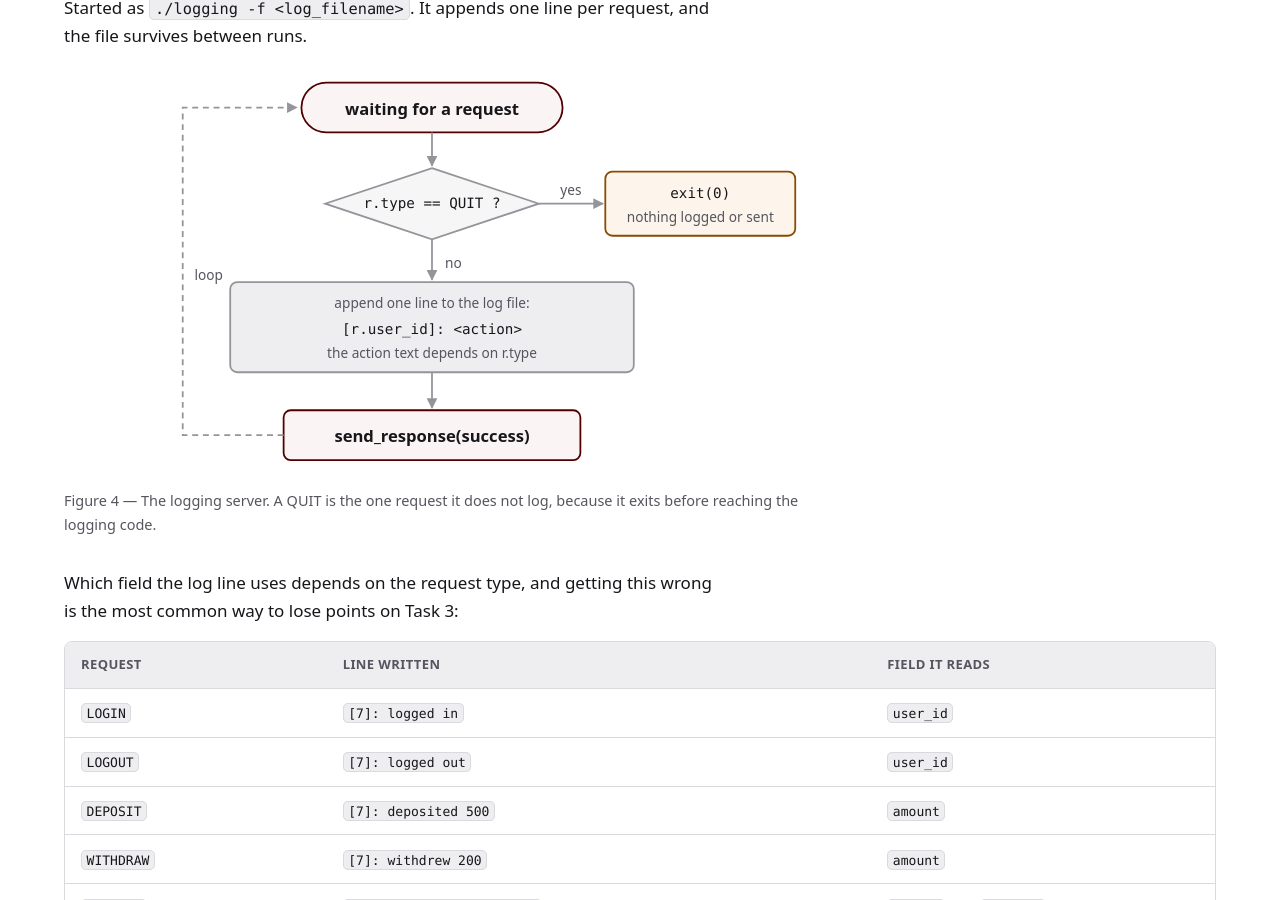
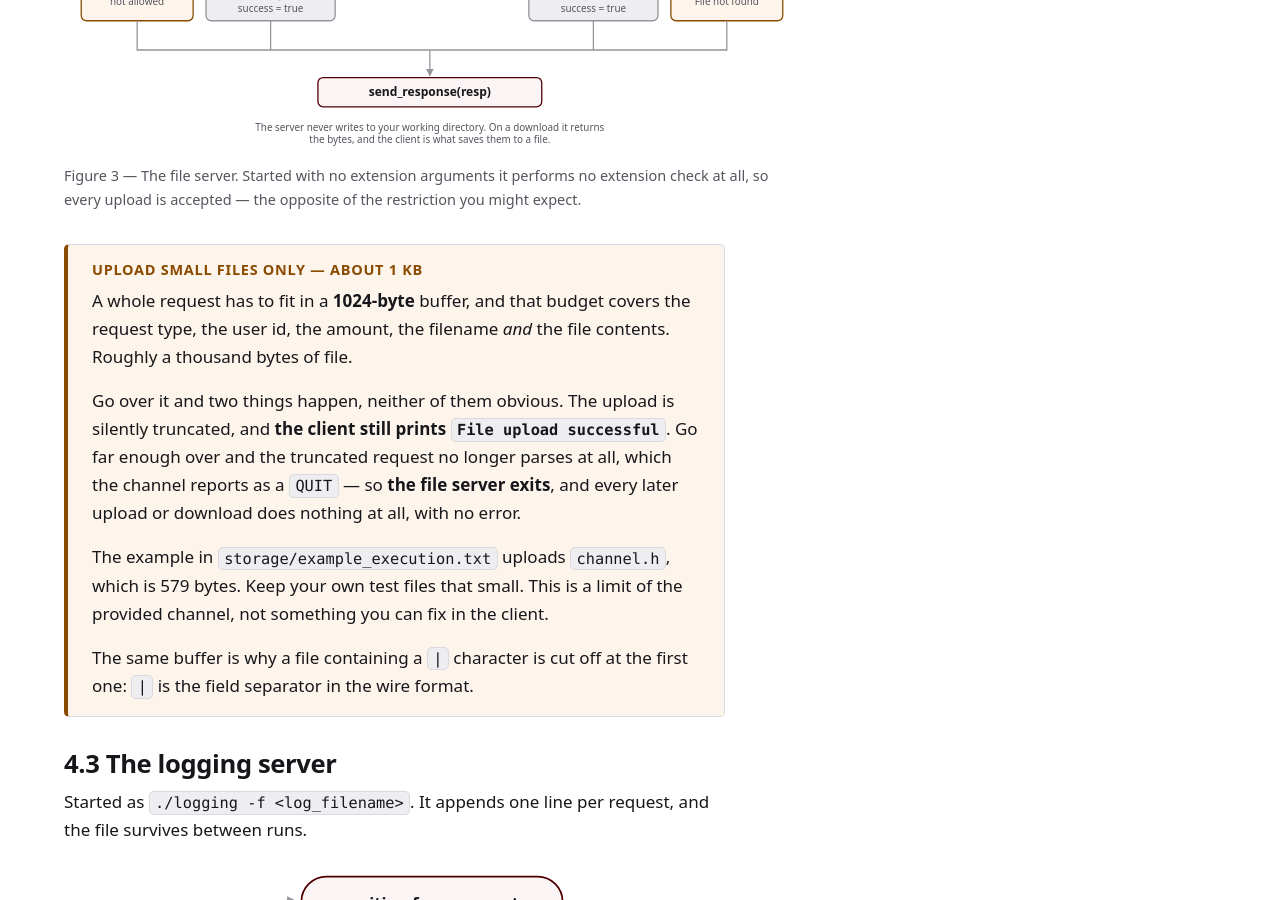
Before and after one commit to CSCE-313-FA26/CSCE-313-FA26.github.io, a Jekyll site: the page built from lab-2/index.md, in a window 1280 px wide and 900 px high, scrolled down 8794 px. Built offline with Jekyll 4.4.1, drawn with Linux system fonts in a browser that asks for light colours; some of the changed text lies outside the part shown.

Commit message:
lab 2 handout: the 1 KB upload limit, and what ARM really needs
Both found by running the lab as a student rather than by reading it.

  * Uploads must stay under about 1 KB. A whole request shares a 1024-byte
    buffer - type, user id, amount, filename AND contents. Over that the upload
    is truncated while the client still prints "File upload successful"; far
    enough over and the mangled request no longer parses, which the channel
    reports as QUIT, so THE FILE SERVER EXITS and every later file operation
    silently does nothing. Measured: 1000 bytes of payload survives, 1010 is
    truncated, 4000 kills the server. A file containing "|" is cut at the first
    one, because that is the field separator.
    The starter mentions truncation in a code comment; the handout said nothing,
    and the failure looks like a bug in the student's own client.

  * The ARM claim was wrong. channel.ll.arm needs clang 20 or newer: it uses
    "getelementptr inbounds nuw" (LLVM 19+) and "captures(none)" (LLVM 20+).
    Verified against three toolchains - LLVM 18 rejects it on nuw, LLVM 19
    rejects it on captures(none), LLVM 20 parses it cleanly. channel.ll for
    x86 parses on all three. Ubuntu 24.04 ships clang 18, so an ARM student on
    the standard image cannot build this lab at all, and the old
    rename-the-files instructions could not have fixed that either. The handout
    now says so and gives the clang-20 route, verified that
    "make CLANG=clang-20" overrides correctly.

Two new rows in the symptom table for both.

Co-Authored-By: Claude Opus 5 (1M context) <noreply@anthropic.com>
Claude-Session: https://claude.ai/code/session_01Cdfrp6jXTU4Azy52SVcfSN

```diff
--- a/lab-2/index.md
+++ b/lab-2/index.md
@@ -267,12 +267,21 @@ make
 That produces four executables: `client`, `finance`, `fileserver`, `logging`.
 
 <aside class="callout callout--note" aria-labelledby="arch-heading">
-<h2 class="callout__title" id="arch-heading">ARM and x86 are handled for you</h2>
+<h2 class="callout__title" id="arch-heading">x86-64, ARM, and which clang you need</h2>
 <p>The Makefile reads <code>uname -m</code> and picks <code>channel.ll</code> or
 <code>channel.ll.arm</code> by itself. <strong>Do not rename either file.</strong> In
 previous semesters students renamed them by hand and had to remember to rename them
 back before submitting; forgetting meant failing every test. There is nothing to undo
 now.</p>
+<p>On <strong>x86-64</strong>, any clang from 18 onwards works, which is what
+<code>apt install clang</code> gives you on Ubuntu 24.04.</p>
+<p>On <strong>ARM</strong>, <code>channel.ll.arm</code> was generated by a newer
+compiler and needs <strong>clang 20 or later</strong>. Ubuntu 24.04's default clang is
+18 and will stop with <code>error: expected type</code>. Install a newer one:</p>
+<p><code>sudo apt install clang-20</code> — then build with
+<code>make CLANG=clang-20</code>.</p>
+<p>If that is not available to you, work on a lab machine or any x86-64 Linux box
+instead, and tell the instructor.</p>
 </aside>
 
 Note the file server's executable is **`fileserver`**, not `file` — `file` is already
@@ -466,6 +475,23 @@ Started as `./fileserver <ext_1> ... <ext_n>`. It owns the `storage/` directory.
 </div>
 <figcaption>Figure 3 — The file server. Started with no extension arguments it performs no extension check at all, so every upload is accepted — the opposite of the restriction you might expect.</figcaption>
 </figure>
+
+<aside class="callout callout--warn" aria-labelledby="cap-heading">
+<h2 class="callout__title" id="cap-heading">Upload small files only — about 1 KB</h2>
+<p>A whole request has to fit in a <strong>1024-byte</strong> buffer, and that budget
+covers the request type, the user id, the amount, the filename <em>and</em> the file
+contents. Roughly a thousand bytes of file.</p>
+<p>Go over it and two things happen, neither of them obvious. The upload is silently
+truncated, and <strong>the client still prints <code>File upload successful</code></strong>.
+Go far enough over and the truncated request no longer parses at all, which the channel
+reports as a <code>QUIT</code> — so <strong>the file server exits</strong>, and every
+later upload or download does nothing at all, with no error.</p>
+<p>The example in <code>storage/example_execution.txt</code> uploads
+<code>channel.h</code>, which is 579 bytes. Keep your own test files that small. This is
+a limit of the provided channel, not something you can fix in the client.</p>
+<p>The same buffer is why a file containing a <code>|</code> character is cut off at the
+first one: <code>|</code> is the field separator in the wire format.</p>
+</aside>
 
 ### 4.3 The logging server
 
@@ -707,6 +733,8 @@ result.
 | Log file empty | The logging server was started, but no requests were sent to it |
 | Deposits succeed but nothing is logged | The audit request was placed outside the `if (resp.success)` branch |
 | Works alone, fails in the grader | You renamed `channel.ll`. Do not — the Makefile picks the right one |
+| Uploads and downloads stop doing anything | An earlier upload was over ~1 KB and killed the file server. Restart the client and use a smaller file |
+| `error: expected type` from clang | You are on ARM with clang 18. See §3.4 — ARM needs clang 20 |
 
 ## 7. Getting help
 
```
